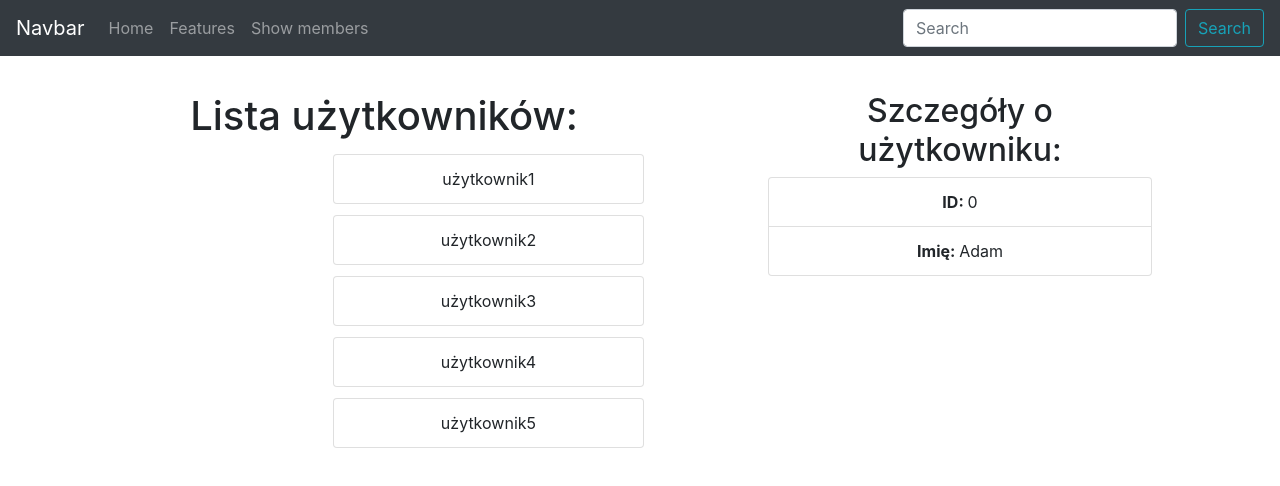
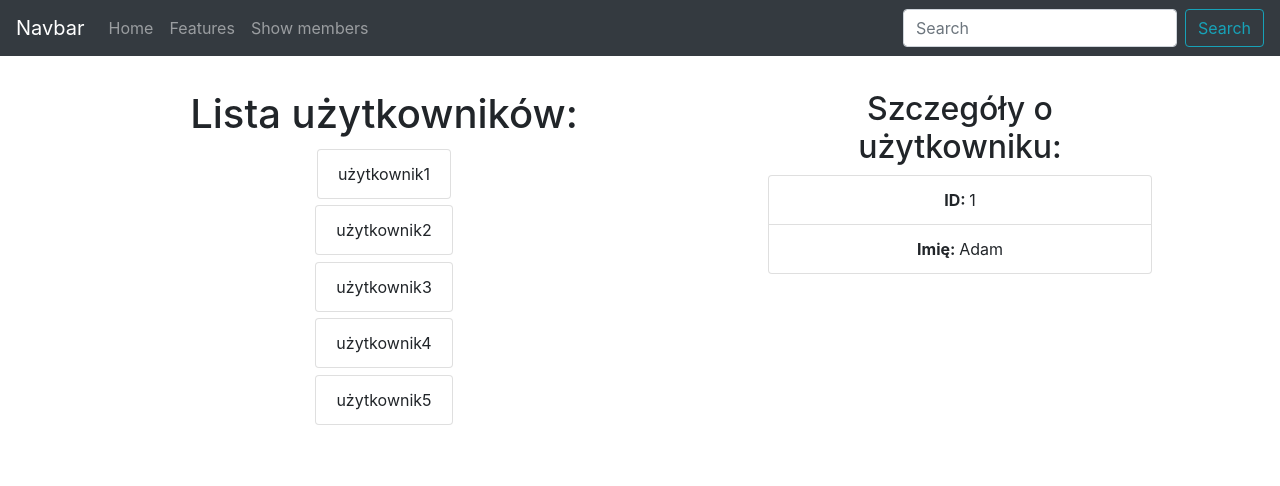
Before and after one commit to kubwosz/event-support-app-frontside, a React (Create React App) app in the folder event-support-app/: page /memberDetails/1 in a window 1280 px wide. Shown: the top 486 px of the page. Built offline with nearby package versions, Linux system fonts and the light colour scheme.

Commit message:
changed viewing and changing member id after clicking

```diff
--- a/event-support-app/src/components/member_details/index.jsx
+++ b/event-support-app/src/components/member_details/index.jsx
@@ -2,6 +2,7 @@ import React from 'react';
 import { Container, Row, Col, ListGroupItem} from 'react-bootstrap';
 import _ from 'lodash';
 import './style.css'
+import MembersList from '../members_list/index';
 
 export default class MemberDetails extends React.Component{
 
@@ -9,38 +10,31 @@ export default class MemberDetails extends React.Component{
   {
       super();
       this.state = {
-          member: {id: 0, name: "Adam", surname: "Kowalski", email: "sample@mail.com", address: "Wrocław, Plac Grunwaldzki"},
-          members: []
+          member: {id: 5, name: "Adam", surname: "Kowalski", email: "sample@mail.com", address: "Wrocław, Plac Grunwaldzki"},
+          member2: {id: 1, name: "Krzys", surname: "Nowak", email: "sample2@mail.com", address: "Wrocław, Plac Grunwaldzki"}
       };
   }
 
+  componentWillReceiveProps(nextProps) {
+    if (nextProps.match.params.id != this.state.member.id) {
+      this.getMemberDetails(nextProps.match.params.id);
+    }
+  }
+
   componentDidMount() {
+    console.log("jest")
     this.getMemberDetails();
 }
 
-getMemberDetails() {
+getMemberDetails(nextProps = this.props.match.params.id ) {
  this.setState(prevState => ({
   member: {
-    id: this.props.match.params.id,
-    ...prevState.member
-  },
-   members: ["użytkownik1","użytkownik2","użytkownik3","użytkownik4","użytkownik5"]
+    ...prevState.member,
+    id: nextProps
+  }
  }));
 }
 
-renderMemberInList(member, index) {
-  return (
-          <Row key={index}>
-              <Col></Col>
-              <Col className ="memberList">
-                  <ListGroupItem>
-                      {member}
-                      </ListGroupItem>
-              </Col>
-              <Col md="2"></Col>
-          </Row>
-  )
-}
 
 // renderMemberDetails(){
 //   console.log("DUPADUPA");
@@ -50,27 +44,23 @@ renderMemberInList(member, index) {
 // }
 
   render() {
-    const members = _.map(this.state.members, (member, k) => {
-      return this.renderMemberInList(member, k);
-  });
 
   return (
     <div id="Page">
 
   <div id="Members">
-  <h1>Lista użytkowników:</h1>
-   {members}
+  <MembersList/>
   </div>
   <div id="MemberDetails">
 <h2>Szczegóły o użytkowniku:</h2>
   <Row>
               <Col>
               <ListGroupItem>
-                <b classname="detailsHeader">ID: </b>
+                <b className="detailsHeader">ID: </b>
                       {this.state.member.id}
                       </ListGroupItem>
                       <ListGroupItem>
-                      <b classname="detailsHeader">Imię: </b>
+                      <b className="detailsHeader">Imię: </b>
                       {this.state.member.name}
                       </ListGroupItem>
               </Col>
```
